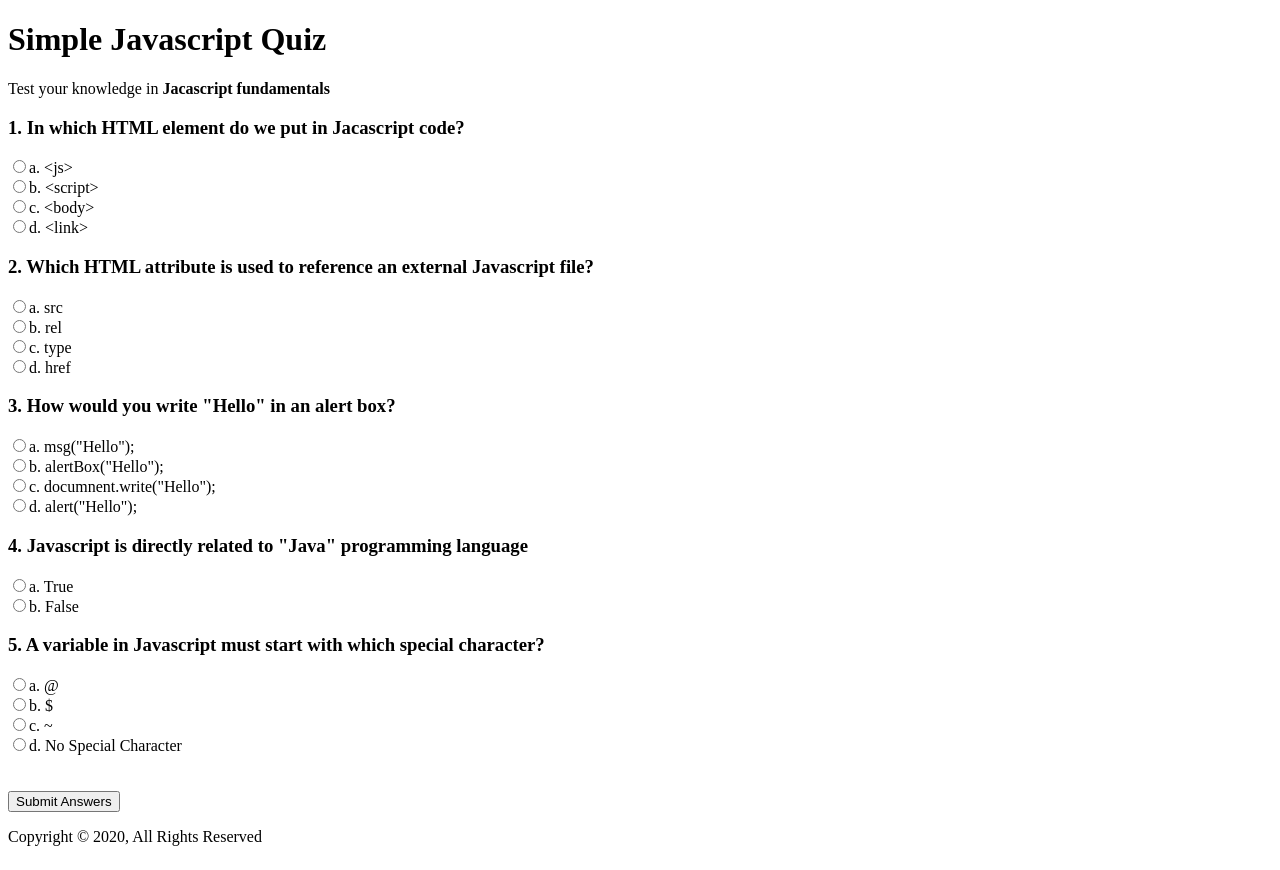
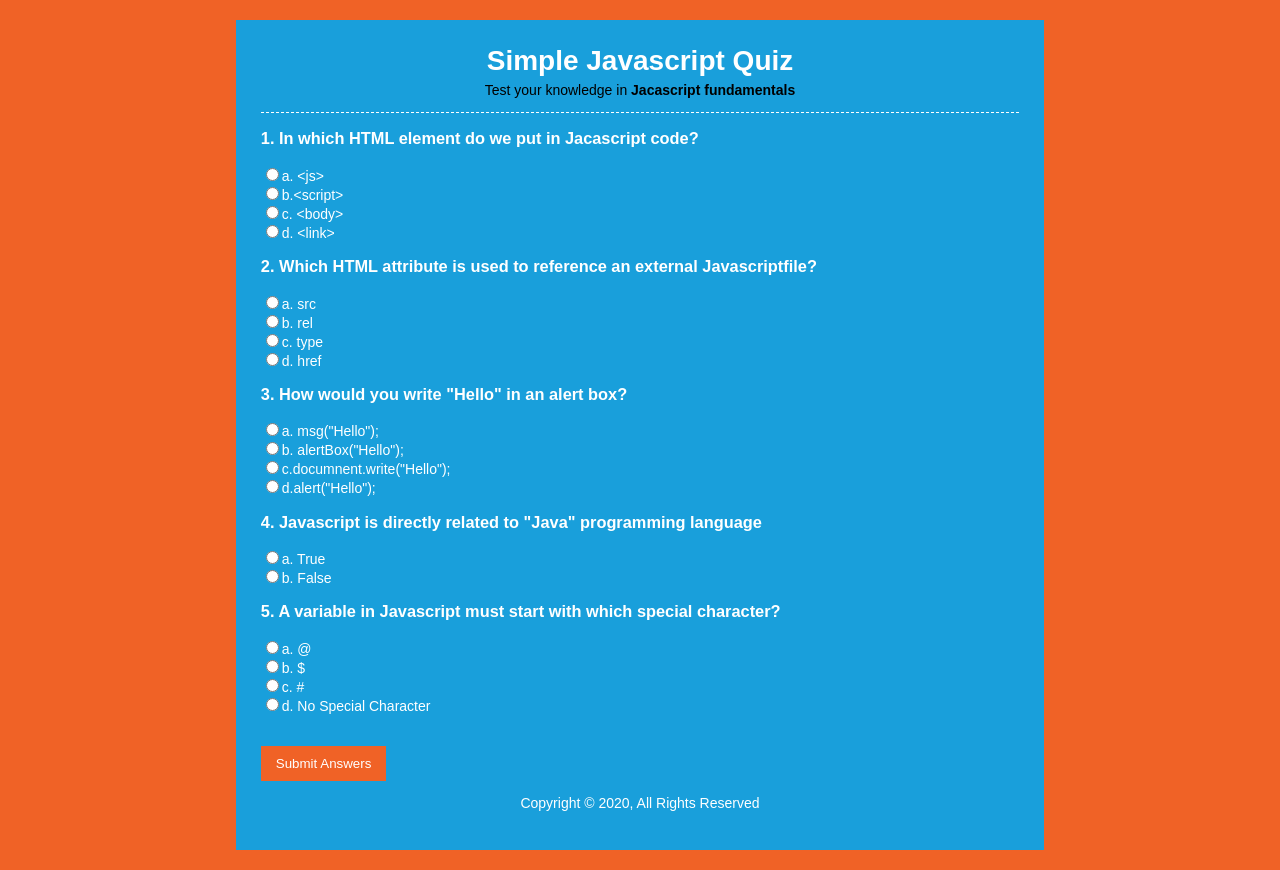
Before and after one commit to DanitaDan/JS-Quiz, a plain HTML site: page index.html in a window 1280 px wide. Drawn offline with Linux system fonts and the light colour scheme.

Commit message:
updated style.css

```diff
--- a/index.html
+++ b/index.html
@@ -1,14 +1,17 @@
 <!DOCTYPE html>
 <html lang="en">
+
 <head>
-    <meta charset="UTF-8">
-    <meta name="viewport" content="width=device-width, initial-scale=1.0">
-    <meta http-equiv="X-UA-Compatible" content="ie=edge">
-    <link rel="stylesheet" href="css.style.css">
+	<meta charset="UTF-8" />
+	<meta name="viewport" content="width=device-width, initial-scale=1.0" />
+	<meta http-equiv="X-UA-Compatible" content="ie=edge" />
+	<link rel="stylesheet" href="./style.css" />
+	<script src="./script.js"></script>
 	<title>JS Quiz</title>
 </head>
+
 <body>
-    <div class="container">
+	<div id="container">
 		<header>
 			<h1>Simple Javascript Quiz</h1>
 			<p>Test your knowledge in <strong>Jacascript fundamentals</strong></p>
@@ -17,41 +20,40 @@
 			<div id="results"></div>
 			<form action="" name="quizForm" onsubmit="return submitAnswers">
 				<h3>1. In which HTML element do we put in Jacascript code?</h3>
-            <input type="radio" name="q1" value="a" id="q1a">a. &lt;js&gt;<br>
-            <input type="radio" name="q2" value="b" id="q1b">b. &lt;script&gt;<br>
-            <input type="radio" name="q3" value="c" id="q1c">c. &lt;body&gt;<br>
-            <input type="radio" name="q4" value="d" id="q1d">d. &lt;link&gt;<br>
+				<input type="radio" name="q1" value="a" id="q1a" />a. &lt;js&gt;<br />
+				<input type="radio" name="q2" value="b" id="q1b" />b.&lt;script&gt;<br />
+				<input type="radio" name="q3" value="c" id="q1c" />c. &lt;body&gt;<br />
+				<input type="radio" name="q4" value="d" id="q1d" />d. &lt;link&gt;<br />
 
-            <h3>2. Which HTML attribute is used to reference an external Javascript file?</h3>
-            <input type="radio" name="q2" value="a" id="q2a">a. src<br>
-            <input type="radio" name="q2" value="b" id="q2b">b. rel<br>
-            <input type="radio" name="q2" value="c" id="q2c">c. type<br>
-            <input type="radio" name="q2" value="d" id="q2d">d. href<br>
+				<h3>2. Which HTML attribute is used to reference an external Javascriptfile?</h3>
+				<input type="radio" name="q2" value="a" id="q2a" />a. src<br />
+				<input type="radio" name="q2" value="b" id="q2b" />b. rel<br />
+				<input type="radio" name="q2" value="c" id="q2c" />c. type<br />
+				<input type="radio" name="q2" value="d" id="q2d" />d. href<br />
 
 				<h3>3. How would you write "Hello" in an alert box?</h3>
-            <input type="radio" name="q3" value="a" id="q3a">a. msg("Hello");<br>
-            <input type="radio" name="q3" value="b" id="q3b">b. alertBox("Hello");<br>
-            <input type="radio" name="q3" value="c" id="q3c">c. documnent.write("Hello");<br>
-            <input type="radio" name="q3" value="d" id="q3d">d. alert("Hello");<br>
+				<input type="radio" name="q3" value="a" id="q3a" />a. msg("Hello");<br />
+				<input type="radio" name="q3" value="b" id="q3b" />b. alertBox("Hello");<br />
+				<input type="radio" name="q3" value="c" id="q3c" />c.documnent.write("Hello");<br />
+				<input type="radio" name="q3" value="d" id="q3d" />d.alert("Hello");<br />
 
 				<h3>4. Javascript is directly related to "Java" programming language</h3>
-            <input type="radio" name="q4" value="a" id="q4a">a. True<br>
-            <input type="radio" name="q4" value="b" id="q4b">b. False<br>
+				<input type="radio" name="q4" value="a" id="q4a" />a. True<br />
+				<input type="radio" name="q4" value="b" id="q4b" />b. False<br />
 
 				<h3>5. A variable in Javascript must start with which special character?</h3>
-            <input type="radio" name="q5" value="a" id="q5a">a. @<br>
-            <input type="radio" name="q5" value="b" id="q5b">b. $<br>
-            <input type="radio" name="q5" value="c" id="q4c">c. ~<br>
-            <input type="radio" name="q5" value="d" id="q5d">d. No Special Character<br>
-            <br><br>
-            <input type="submit" value="Submit Answers">
-
+				<input type="radio" name="q5" value="a" id="q5a" />a. @<br />
+				<input type="radio" name="q5" value="b" id="q5b" />b. $<br />
+				<input type="radio" name="q5" value="c" id="q4c" />c. #<br />
+				<input type="radio" name="q5" value="d" id="q5d" />d. No Special Character<br />
+				<br /><br />
+				<input type="submit" value="Submit Answers" />
         </form>
 		</section>
-    </div>
-</body>
 		<footer>
 			<p>Copyright &copy; 2020, All Rights Reserved</p>
 		</footer>
-<script src="script/script.js"></script>
+	</div>
+</body>
+
 </html>
--- /dev/null
+++ b/script.js
@@ -0,0 +1,6 @@
+function submitAnswers() {
+    var total = 5;
+    var score = 0;
+}
+
+alert(1);
--- /dev/null
+++ b/style.css
@@ -0,0 +1,57 @@
+body {
+    background: #f06226;
+    color: #fff;
+    font-family: "Arial";
+    font-size: 14px;
+}
+
+#container {
+    width: 60%;
+    background: #199fdb;
+    margin: 20px auto;
+    overflow: auto;
+    padding: 25px;
+}
+
+header {
+    text-align: center;
+    border-bottom: #fff dashed 1px;
+}
+
+header h1 {
+    margin: 0;
+    padding: 0;
+}
+
+header p {
+    padding: 0;
+    margin-top: 5px;
+    color: #000;
+}
+
+section {
+    min-height: 400px;
+}
+
+footer {
+    text-align: center;
+}
+
+input[type="submit"] {
+   background: #f06226;
+   border: 0;
+   color: #fff;
+   padding: 10px 15px;
+   cursor: pointer;
+}
+
+#results h3 {
+    background: #f06226;
+    padding: 10px;
+    margin: 10px 0;
+}
+
+#results span {
+    color: #000;
+    font-weight: bold;
+}
```
Also changed, not shown: JS Quiz/css/style.css (deleted), JS Quiz/script/script.js (deleted). Lines whose indentation alone changed are shown as unchanged.
